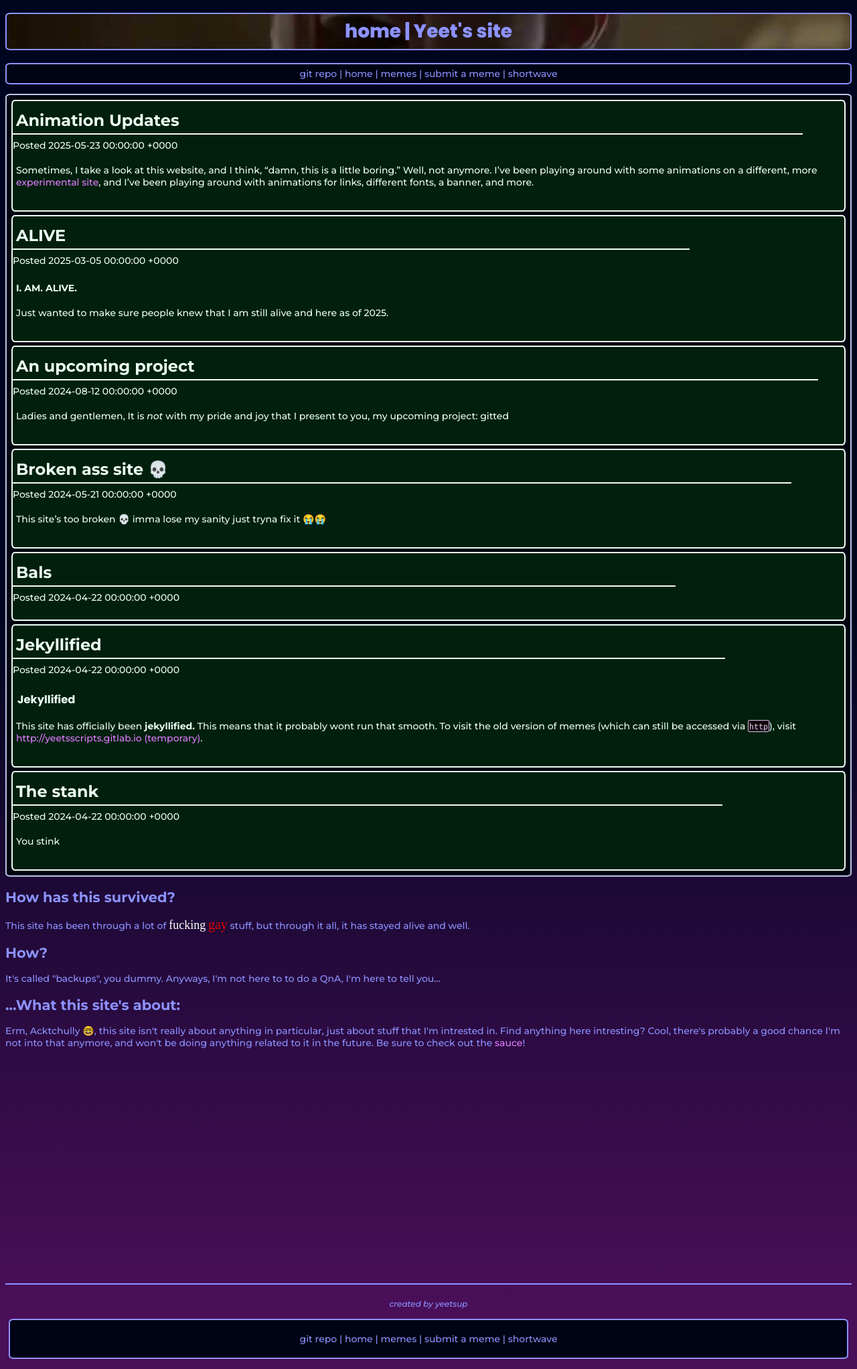
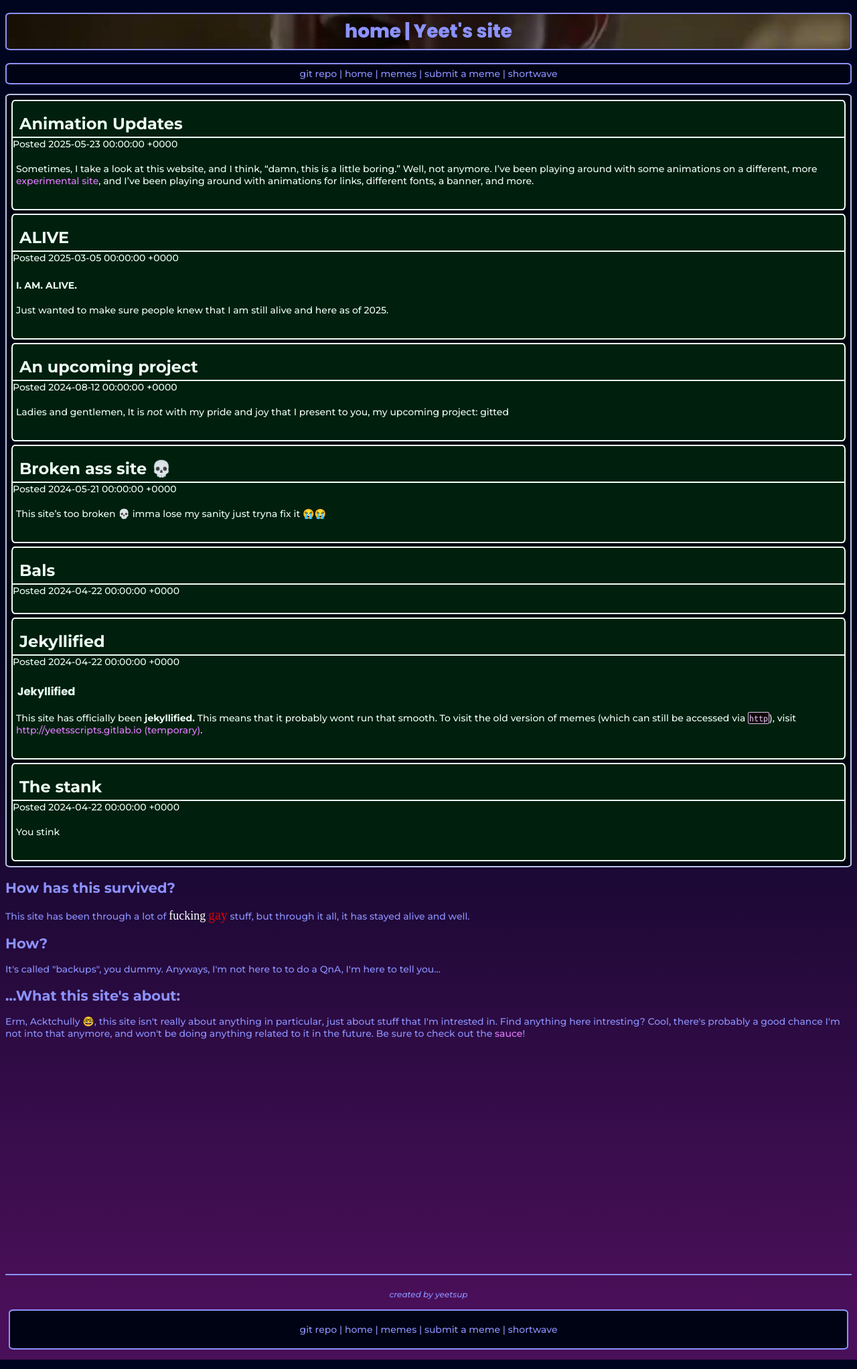
Before and after one commit to yeetssite/yeetssite.github.io, a Jekyll site: the page built from index.html, in a window 1280 px wide. Shown: the whole page at 67% size. Built offline with Jekyll 4.4.1, drawn with Linux system fonts in a browser that asks for light colours; some web fonts are replaced; a script that is not in the unit is left out.

Commit message:
make more mistakes

```diff
--- a/assets/css/base.css
+++ b/assets/css/base.css
@@ -326,7 +326,8 @@ video {
 	font-weight: 700;
 	padding: 5px;
 	border-bottom: 2px solid #edfff5;
-	padding-right: 75%;
+	margin-right: auto;
+	margin-left: auto;
 }
 .snippet .body
 {
--- a/index.html
+++ b/index.html
@@ -6,8 +6,7 @@ title: home
   {% for post in site.posts %}
   <div class="snippet">
     <p>
-    <span>
-    <a href="{{ post.url }}", class="title">{{ post.title }}</a>
+    <div class="title"><a href="{{ post.url }}", class="title">{{ post.title }}</a></div>
     <div class="postDate">Posted {{ post.date }}</div>
     <div class="body">
     {{ post.excerpt }}
```
